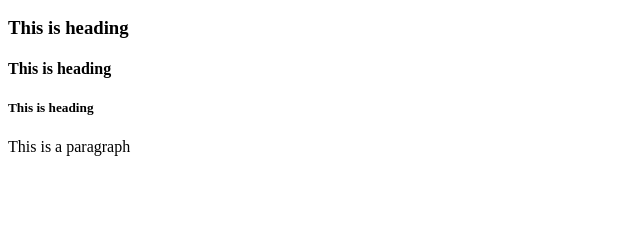
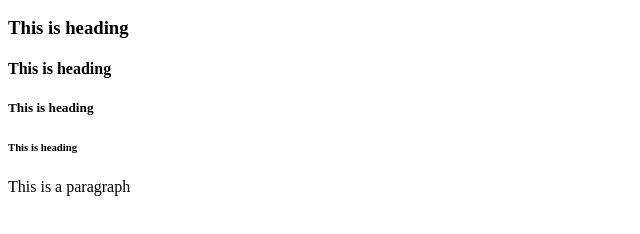
Before and after one commit to gauri-mahashabde/30-Days-of-HTML-and-CSS, a plain HTML site: page Static-website/main.html in a window 1280 px wide. Shown: the part 110-344 px from the top of the page, without its empty margins (0-640 px from the left). Drawn offline with Linux system fonts and the light colour scheme.

Commit message:
Heading 3

```diff
--- a/Static-website/main.html
+++ b/Static-website/main.html
@@ -13,6 +13,7 @@
         <h3>This is heading</h3>
         <h4>This is heading</h4>
         <h5>This is heading</h5>
+        <h6>This is heading</h6>
 
         <p>This is a paragraph</p>
      </div>
```
